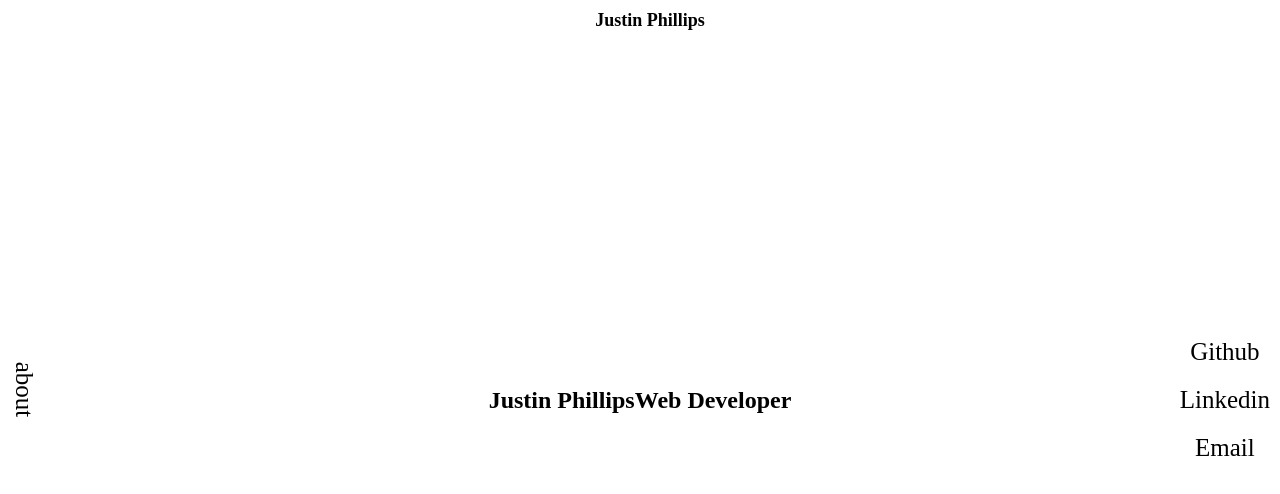
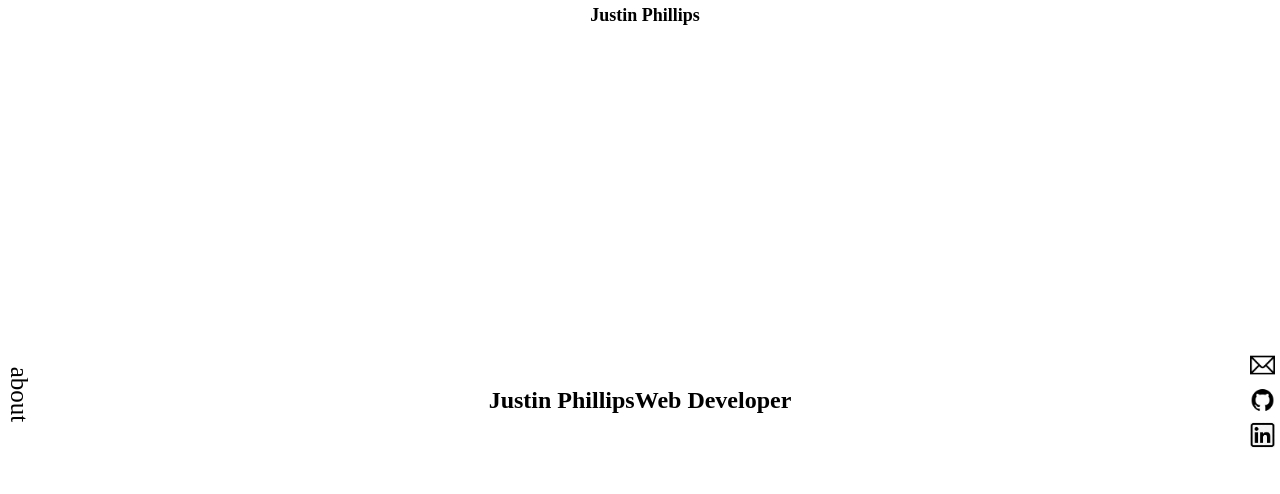
Before and after one commit to Jukphillips/Portfolio, a plain HTML site: page index.html in a window 1280 px wide. Drawn offline with Linux system fonts and the light colour scheme.

Commit message:
added logos and styling tweaks

```diff
--- a/assets/style/style.css
+++ b/assets/style/style.css
@@ -18,7 +18,7 @@
 
 .nav {
     font-size: 25px;
-    margin: 10px;
+    margin: 5px;
 }
 
 #about {
@@ -26,6 +26,11 @@
     writing-mode: vertical-lr;
     bottom: 50%;
     transform: translate(0, 50%);
+}
+
+img {
+    width: 25px;
+    height: 25px;
 }
 
 #Links {
@@ -38,6 +43,8 @@
     text-align: center;
 
 }
+
+
 
 #name {
     position: fixed;
--- a/index.html
+++ b/index.html
@@ -13,9 +13,9 @@
     <p class="nav" id="about"> about</p>
     <h1 class="nav" id="name"> Justin Phillips</h1>
     <div id="Links">
-        <p class="nav"> Github </p>
-        <p class="nav"> Linkedin </p>
-        <p class="nav"> Email </p>
+        <img src="./assets/images/email.png" class="nav" id="email" alt="email icon">
+        <img src="./assets/images/github.png" class="nav" alt="github icon">
+        <img src="./assets/images/Linkedin.png" class="nav" alt="Linkedin icon">
     </div>
 
 
```
Also changed, not shown: assets/images/Linkedin.png (added), assets/images/email.png (added), assets/images/github.png (added).
